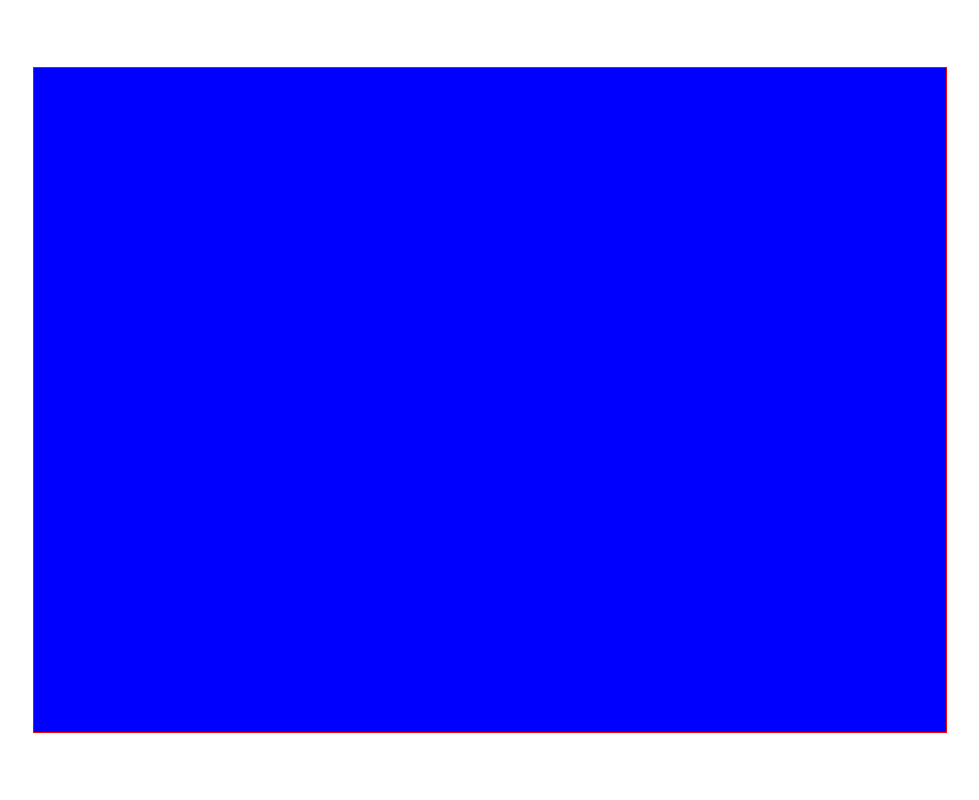
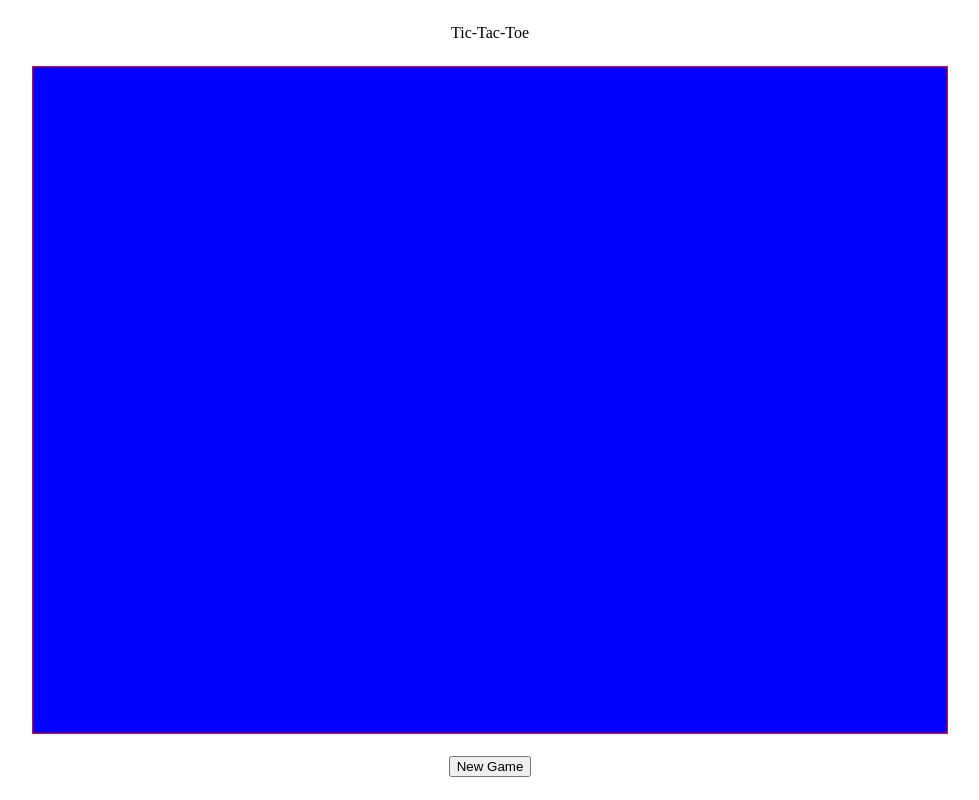
Before and after one commit to rpollard00/tictactoe, a plain HTML site: page index.html in a window 1280 px wide. Shown: the whole page, without its empty margins (150-1129 px from the left). Drawn offline with Linux system fonts and the light colour scheme.

Commit message:
UI Positioning

```diff
--- a/index.html
+++ b/index.html
@@ -11,7 +11,11 @@
 </head>
 
 <body>
+    <h1>Tic-Tac-Toe</h1>
     <div class="container"></div>
+    <div class="controls">
+        <button type="button" id="new-game-button">New Game</button>
+    </div>
 </body>
 
 </html>
--- a/style.css
+++ b/style.css
@@ -3,11 +3,20 @@ body {
     height: 100dvh;
     grid-template: 1fr 10fr 1fr / 1fr 5fr 1fr;
 
+    justify-items: center;
+    align-items: center;
+}
+
+h1 {
+    grid-column: 2 / 3;
+    grid-row: 1 / 2;
 }
 
 .container {
     grid-column: 2 / 3;
     grid-row: 2 / 3;
+    height: 100%;
+    width: 100%;
     border: 1px solid red;
     display: flex;
     flex-direction: column;
@@ -27,3 +36,8 @@ body {
     color: white;
     font-size: 5rem;
 }
+
+.controls {
+    grid-column: 2 / 3;
+    grid-row: 3 / 4;
+}
```
